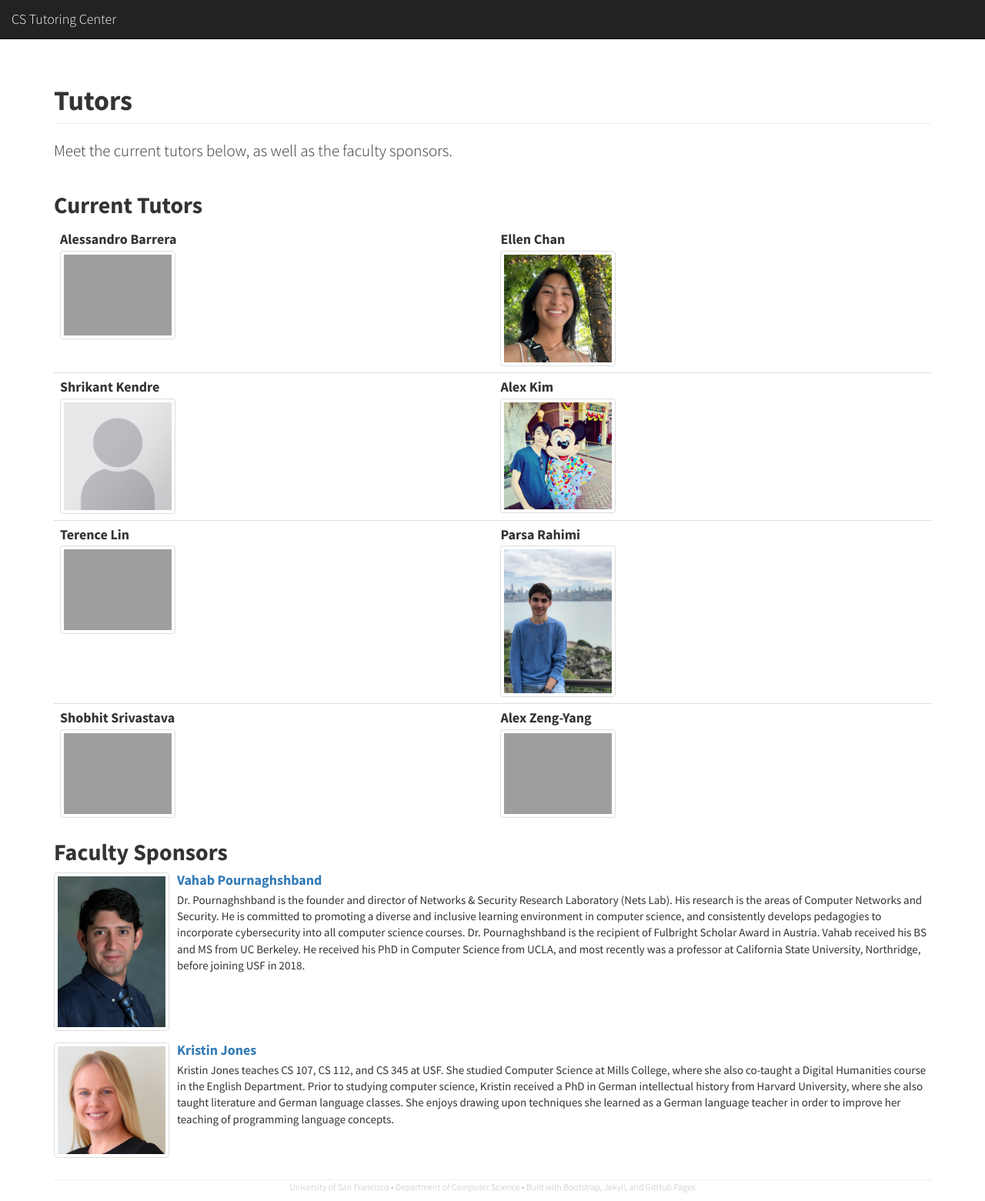
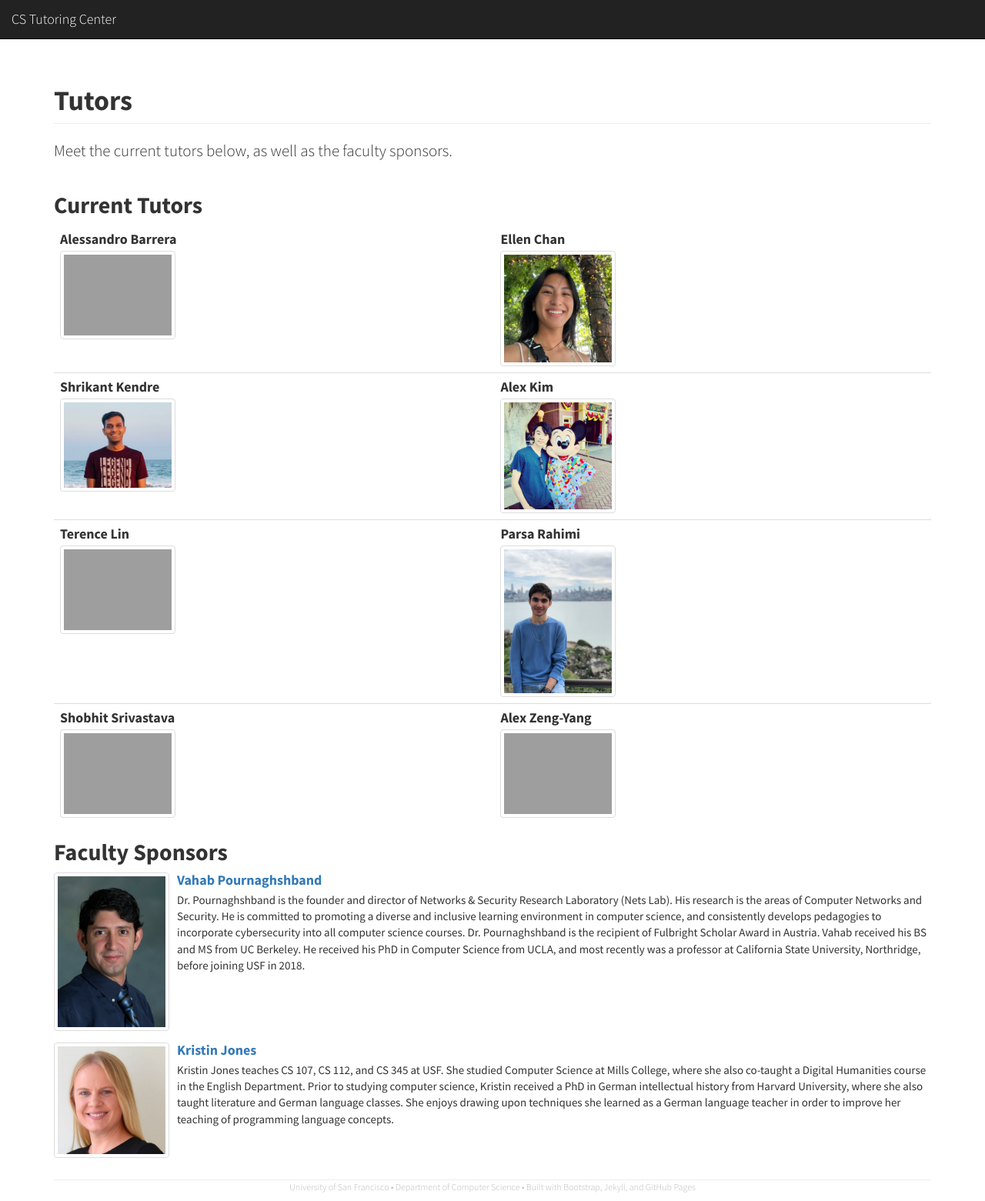
Before and after one commit to CSTutors/CSTutors.github.io, a Jekyll site: the page built from tutors/index.html, in a window 1280 px wide. Shown: the whole page at 77% size. Built offline with Jekyll 4.4.1, drawn with Linux system fonts in a browser that asks for light colours; nearby versions of some CDN libraries.

Commit message:
Updated images

```diff
--- a/tutors/index.html
+++ b/tutors/index.html
@@ -30,7 +30,7 @@ lead: 'Meet the current tutors below, as well as the faculty sponsors.'
         <h4 class="media-heading">Shrikant Kendre</h4>
         <a class="pull-left" href="#">
           <img class="media-object img-thumbnail" width="150"
-            src="{{ site.url }}/img/placeholder.png">
+            src="{{ site.url }}/img/Tutors/Shrikant_Kendre.jpeg">
         </a>
       </td>
       <td>
```
Also changed, not shown: img/Tutors/Shrikant_Kendre.jpeg (added).
